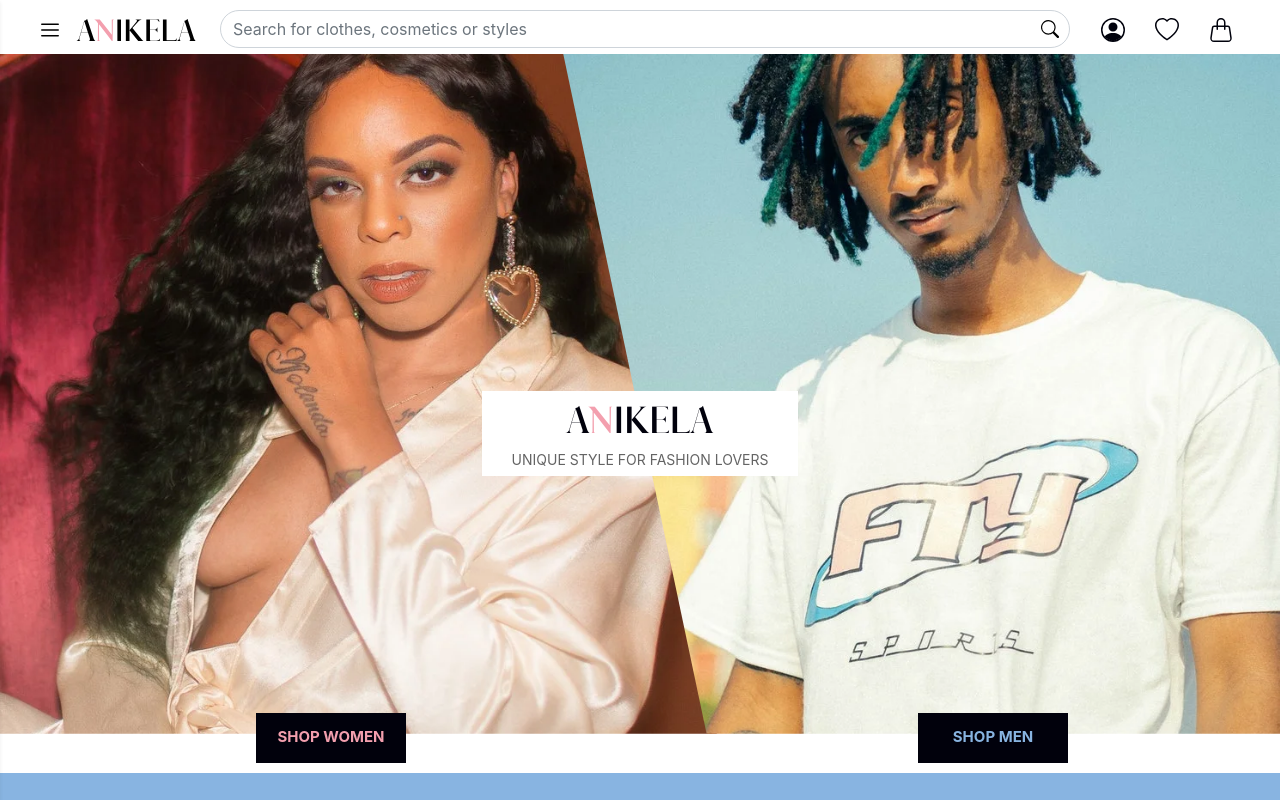
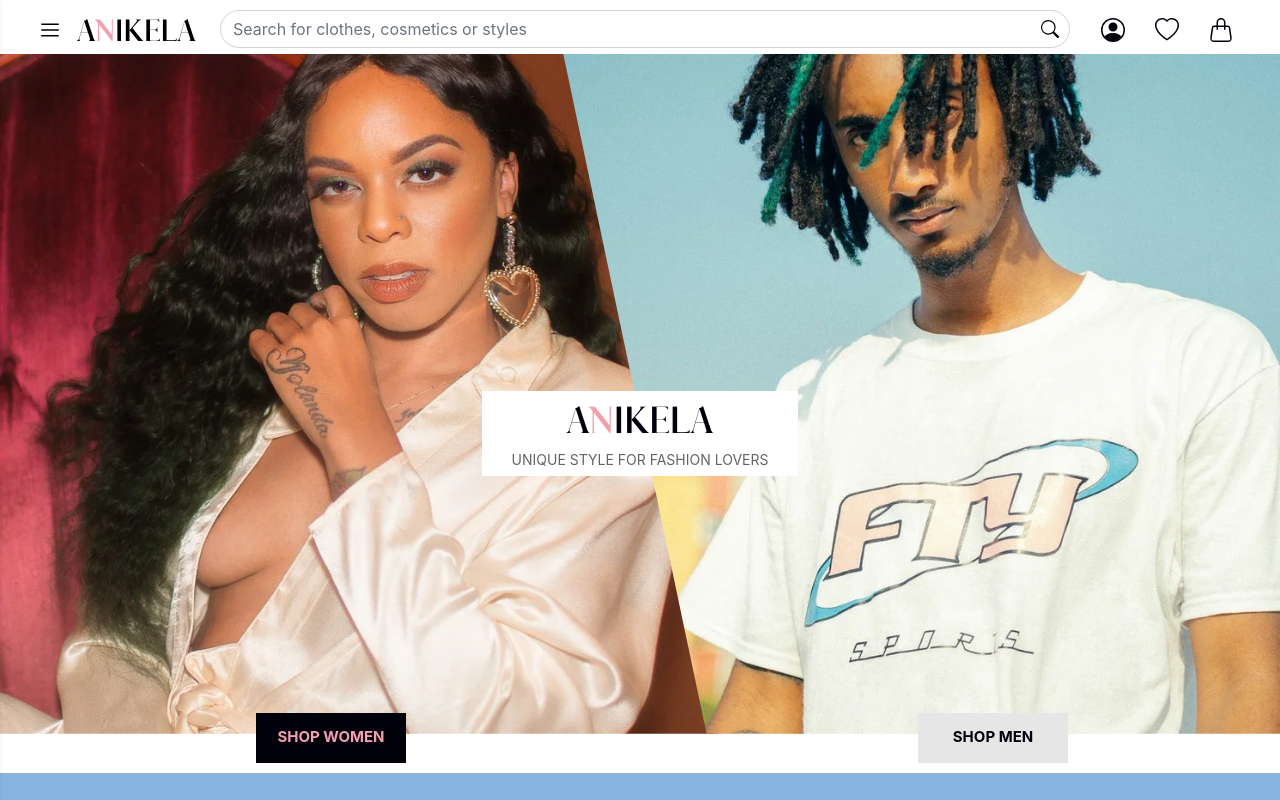
Before and after one commit to Coast-Information-Technology/anikela-ecommerce-customers-frontend, a React (Create React App) app: page / in a window 1280 px wide. Shown: the top 800 px of the page. Built offline with nearby package versions, Linux system fonts and the light colour scheme.

Commit message:
updated the homepage

```diff
--- a/src/scss/pages/_home.scss
+++ b/src/scss/pages/_home.scss
@@ -78,8 +78,8 @@
   font-weight: bolder;
 }
 .btn-man {
-  background-color: #01010c;
-  color: #88b4e1;
+  background-color: #E6e6e6;
+  color: #01010c;
   margin-left: 40%;
   flex: -50%;
 }
```
